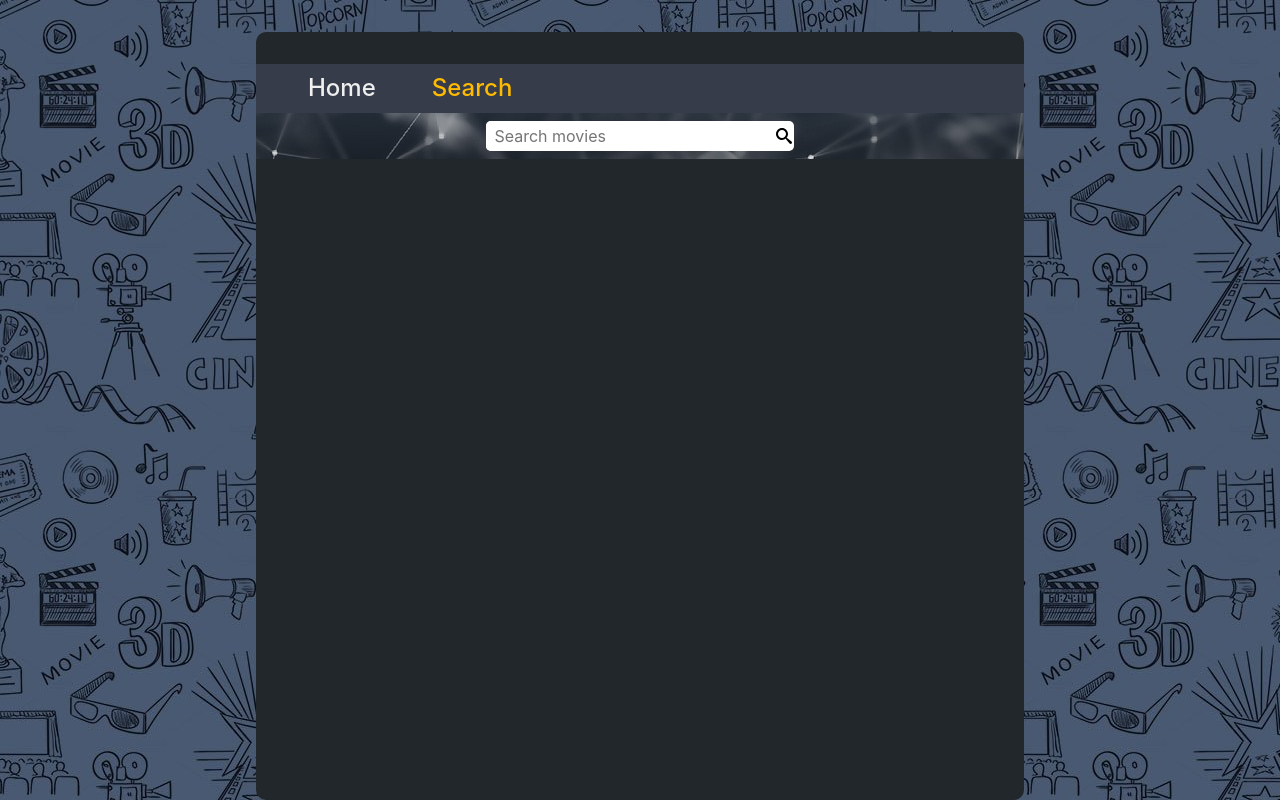
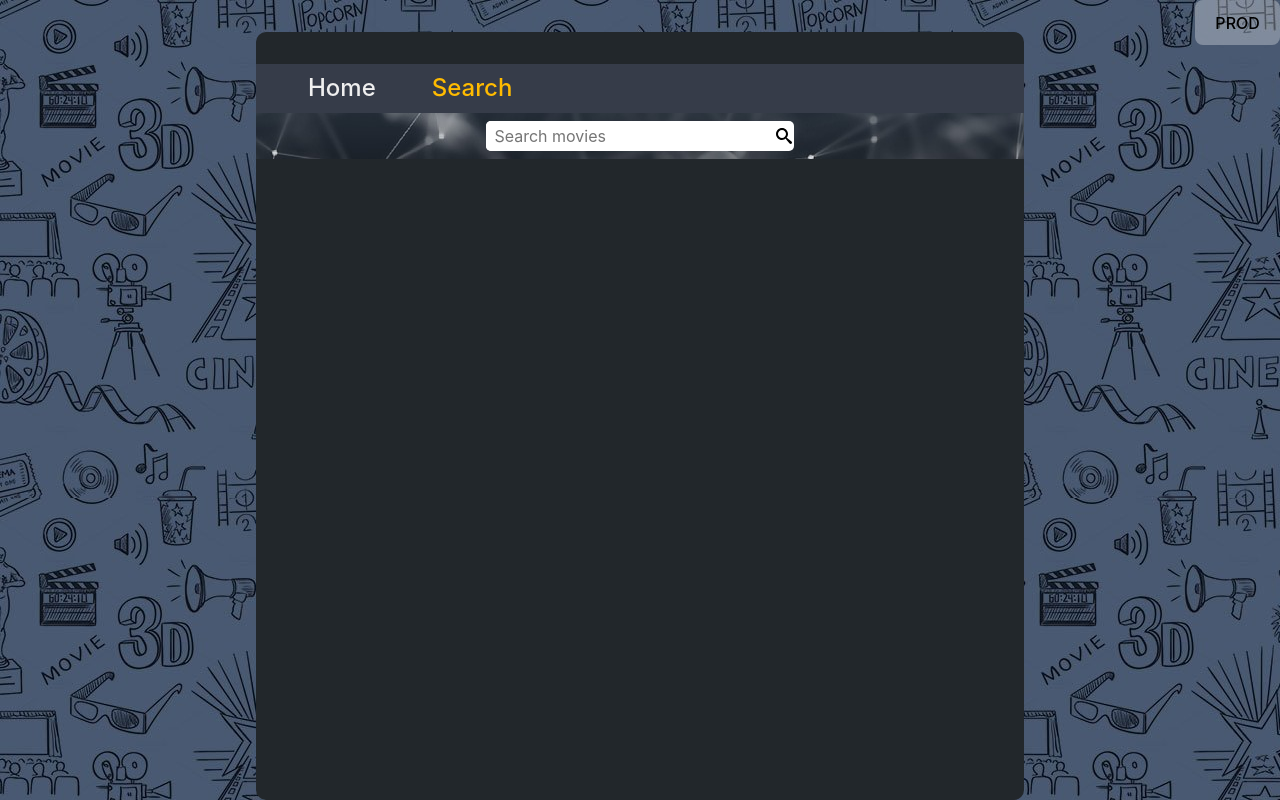
Before and after one commit to lichiy-web/goit-react-hw-05, a React (Vite) app: page /movies in a window 1280 px wide. Built offline with nearby package versions, Linux system fonts and the light colour scheme.

Commit message:
add ToggleDevMode

```diff
--- /dev/null
+++ b/src/components/ToggleDevMode/ModeContext.jsx
@@ -0,0 +1,4 @@
+import { createContext, useContext } from 'react';
+
+export const ModeContext = createContext();
+export const useModeContext = () => useContext(ModeContext);
--- /dev/null
+++ b/src/components/ToggleDevMode/ToggleDevMode.jsx
@@ -0,0 +1,31 @@
+import { ModeContext } from './ModeContext';
+import css from './ToggleDevMode.module.css';
+import { StrictMode, useState } from 'react';
+
+const ToggleDevMode = ({ children }) => {
+  //   const ModeContext = useModeContext();
+  console.log('ModeContext =>', ModeContext);
+  const [isDevMode, setIsDevMode] = useState(
+    localStorage.getItem('isDevMode') ?? false
+  );
+  console.log('isDevMode => ', isDevMode);
+  return (
+    <ModeContext.Provider value={{ isDevMode: isDevMode }}>
+      {isDevMode ? <StrictMode>{children}</StrictMode> : children}
+      <button
+        className={css.toggleDevMode}
+        onClick={() =>
+          setIsDevMode(prev => {
+            localStorage.setItem('isDevMode', !prev);
+            return !prev;
+          })
+        }
+      >
+        {!console.log('button isDevMode =>', isDevMode) && isDevMode
+          ? 'DEV'
+          : 'PROD'}
+      </button>
+    </ModeContext.Provider>
+  );
+};
+export default ToggleDevMode;
--- /dev/null
+++ b/src/components/ToggleDevMode/ToggleDevMode.module.css
@@ -0,0 +1,6 @@
+.toggleDevMode {
+    background-color: rgba(256,256,256, .3);
+    position: absolute;
+    top: 0;
+    right: 0;
+}
--- a/src/main.jsx
+++ b/src/main.jsx
@@ -1,4 +1,4 @@
-import { StrictMode } from 'react';
+// import { StrictMode } from 'react';
 import { createRoot } from 'react-dom/client';
 import 'modern-normalize';
 import './reset.css';
@@ -6,12 +6,15 @@ import './index.css';
 import { BrowserRouter } from 'react-router-dom';
 import App from './components/App.jsx';
 import { Toaster } from 'react-hot-toast';
+import ToggleDevMode from './components/ToggleDevMode/ToggleDevMode.jsx';
 
 createRoot(document.getElementById('root')).render(
-  <BrowserRouter>
-    <StrictMode>
+  // <StrictMode>
+  <ToggleDevMode>
+    <BrowserRouter>
       <App />
-    </StrictMode>
-    <Toaster position="top-center" reverseOrder={false} />
-  </BrowserRouter>
+      <Toaster position="top-center" reverseOrder={false} />
+    </BrowserRouter>
+  </ToggleDevMode>
+  // </StrictMode>
 );
--- a/src/pages/HomePage/HomePage.jsx
+++ b/src/pages/HomePage/HomePage.jsx
@@ -1,5 +1,5 @@
 import css from './HomePage.module.css';
-import { useState, useEffect } from 'react';
+import { useState, useEffect, useRef } from 'react';
 import { getTrendingMovies } from '../../services/api';
 import MovieList from '../../components/MovieList/MovieList';
 import ErrorMessage from '../../components/ErrorMessage/ErrorMessage';
@@ -7,10 +7,16 @@ import Loader from '../../components/Loader/Loader';
 // import MoviesPage from '../MoviesPage/MoviesPage';
 import { useLocation, useNavigate } from 'react-router-dom';
 import LoadMoreBtn from '../../components/LoadMoreBtn/LoadMoreBtn';
+import { useModeContext } from '../../components/ToggleDevMode/ModeContext';
 
 const firstPage = 1;
 
 const HomePage = () => {
+  const ModeContext = useModeContext();
+  const { isDevMode } = ModeContext;
+
+  // console.log(useEnvContext());
+
   const [page, setPage] = useState(firstPage);
   const [movies, setMovies] = useState([]);
   const [isLastPage, setIsLastPage] = useState(false);
@@ -18,6 +24,7 @@ const HomePage = () => {
   const [isError, setIsError] = useState(false);
   const location = useLocation();
   const navigate = useNavigate();
+  const isFirstMount = useRef(true);
 
   const handleLoadMore = () => {
     setIsError(false);
@@ -25,6 +32,11 @@ const HomePage = () => {
   };
 
   useEffect(() => {
+    if (isDevMode && isFirstMount.current) {
+      isFirstMount.current = false;
+      return;
+    }
+
     setIsLoading(true);
     setIsError(false);
     getTrendingMovies('day', page)
--- a/src/pages/MoviesPage/MoviesPage.jsx
+++ b/src/pages/MoviesPage/MoviesPage.jsx
@@ -1,6 +1,6 @@
-import { useEffect, useState } from 'react';
+import { useEffect, useRef, useState } from 'react';
 import css from './MoviesPage.module.css';
-import { Link, Outlet, useLocation, useNavigate } from 'react-router-dom';
+import { useLocation, useNavigate } from 'react-router-dom';
 import toast from 'react-hot-toast';
 import SearchBar from '../../components/SearchBar/SearchBar';
 import { searchMovies } from '../../services/api';
@@ -10,10 +10,13 @@ import ErrorMessage from '../../components/ErrorMessage/ErrorMessage';
 import LoadMoreBtn from '../../components/LoadMoreBtn/LoadMoreBtn';
 import { useSearchParams } from 'react-router-dom';
 import Notification from '../../components/Notification/Notification';
+import { useModeContext } from '../../components/ToggleDevMode/ModeContext';
 
 const firstPage = 1;
 
 const MoviesPage = () => {
+  const { isDevMode } = useModeContext();
+
   const [searchParams, setSearchParams] = useSearchParams();
   const location = useLocation();
   const [movies, setMovies] = useState([]);
@@ -24,6 +27,7 @@ const MoviesPage = () => {
   const [isLoading, setIsLoading] = useState(false);
   const [isError, setIsError] = useState(false);
   const [isLastPage, setIsLastPage] = useState(false);
+  const isFirstMount = useRef(true);
 
   const updateSearchParams = (key, value) => {
     const updatedParams = new URLSearchParams(searchParams);
@@ -59,6 +63,11 @@ const MoviesPage = () => {
   };
 
   useEffect(() => {
+    if (isDevMode && isFirstMount.current) {
+      isFirstMount.current = false;
+      return;
+    }
+
     if (!query) return;
     setIsLoading(true);
     searchMovies(query, page)
@@ -75,8 +84,8 @@ const MoviesPage = () => {
         // console.log(results, total_pages);
         setMovies(prev => [...prev, ...results]);
       })
-      .catch(err => {
-        console.error(err);
+      .catch(e => {
+        console.error(e);
         if (e.status === '404') {
           navigate('/404', { replace: true });
         }
```
